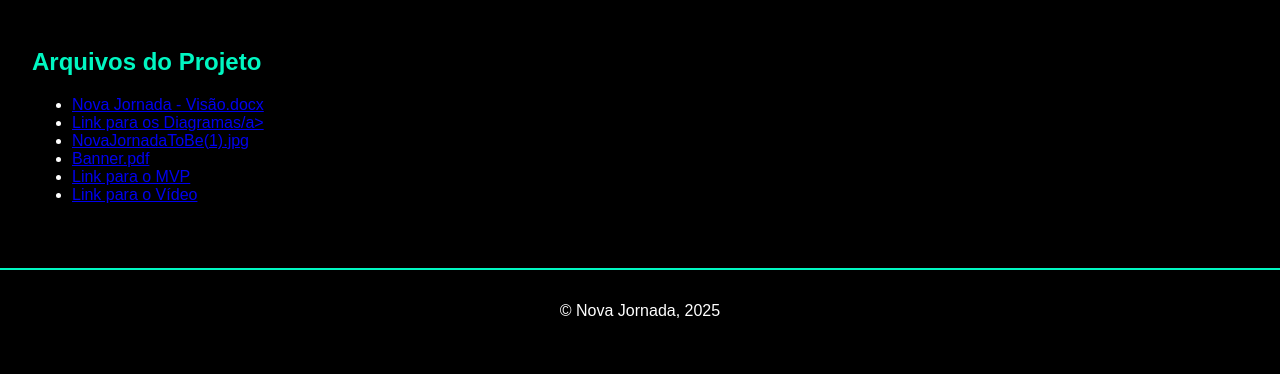
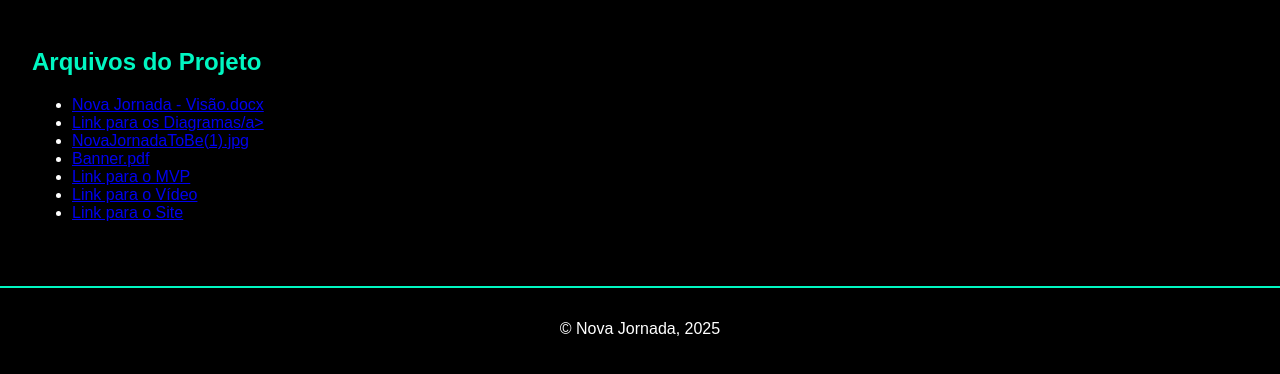
Before and after one commit to Nycolas64/Portf-lio-do-Projeto, a plain HTML site: page arquivos.html in a window 1280 px wide. Shown: the part 98-472 px from the top of the page. Drawn offline with Linux system fonts and the light colour scheme.

Commit message:
Update arquivos.html

```diff
--- a/arquivos.html
+++ b/arquivos.html
@@ -29,6 +29,7 @@
         <li><a href="Banner.pdf" download>Banner.pdf</a></li>
         <li><a href="https://www.figma.com/proto/23WGhcaBlPJV381T8Eaa1r/Untitled?node-id=19-40&t=7BQFiSBQao9Vkpbc-1&authuser=1&starting-point-node-id=2%3A29" target="_blank">Link para o MVP</a></li>
         <li><a href="https://drive.google.com/file/d/125cGwfhdp4Ds1MgP1UEkztClo9sop8Sw/view?usp=sharing" target="_blank">Link para o Vídeo</a></li>
+        <li><a href="https://nova-jornada-73957.web.app/" target="_blank">Link para o Site</a></li>
       </ul>
     </section>
   </main>
```
